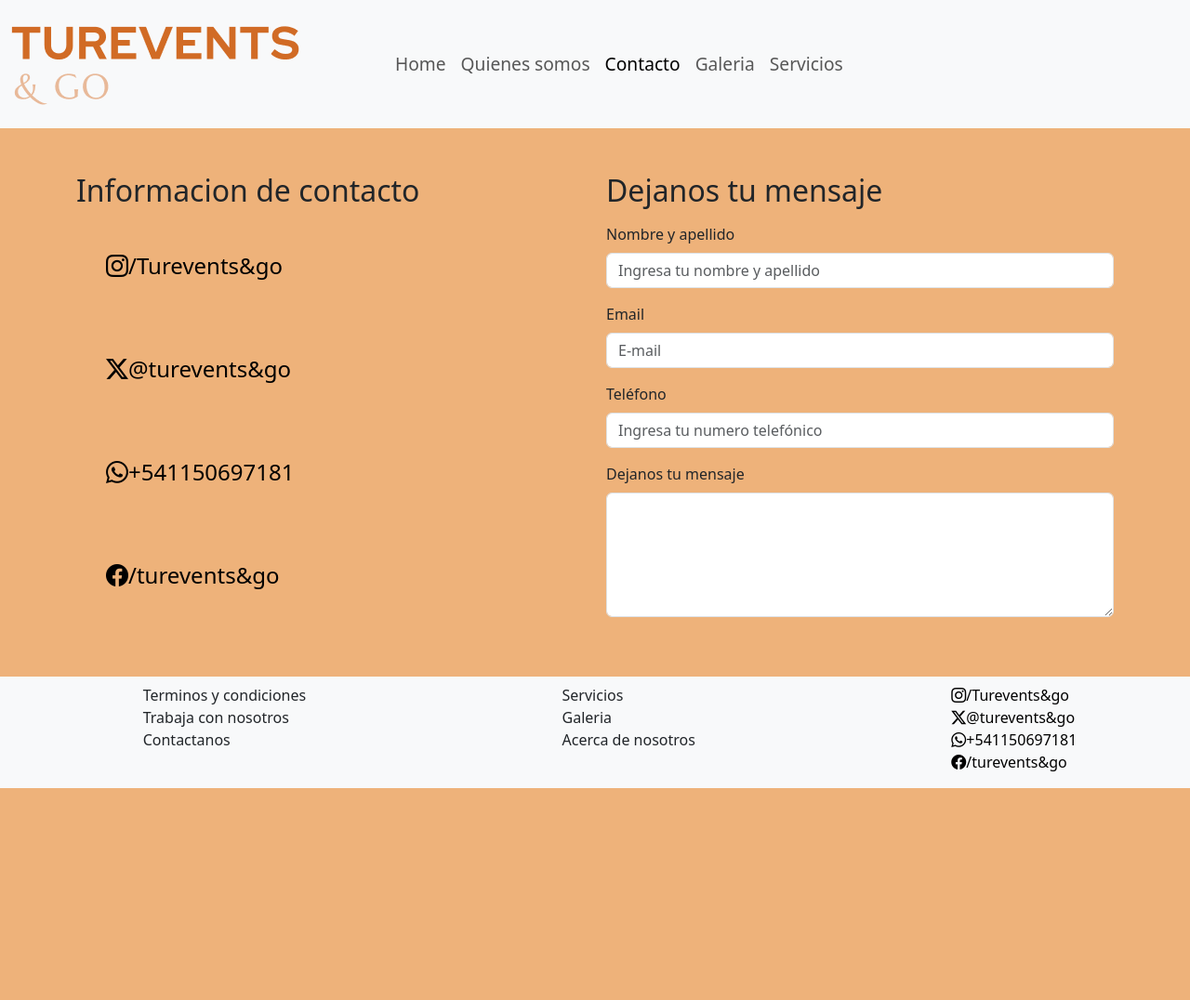
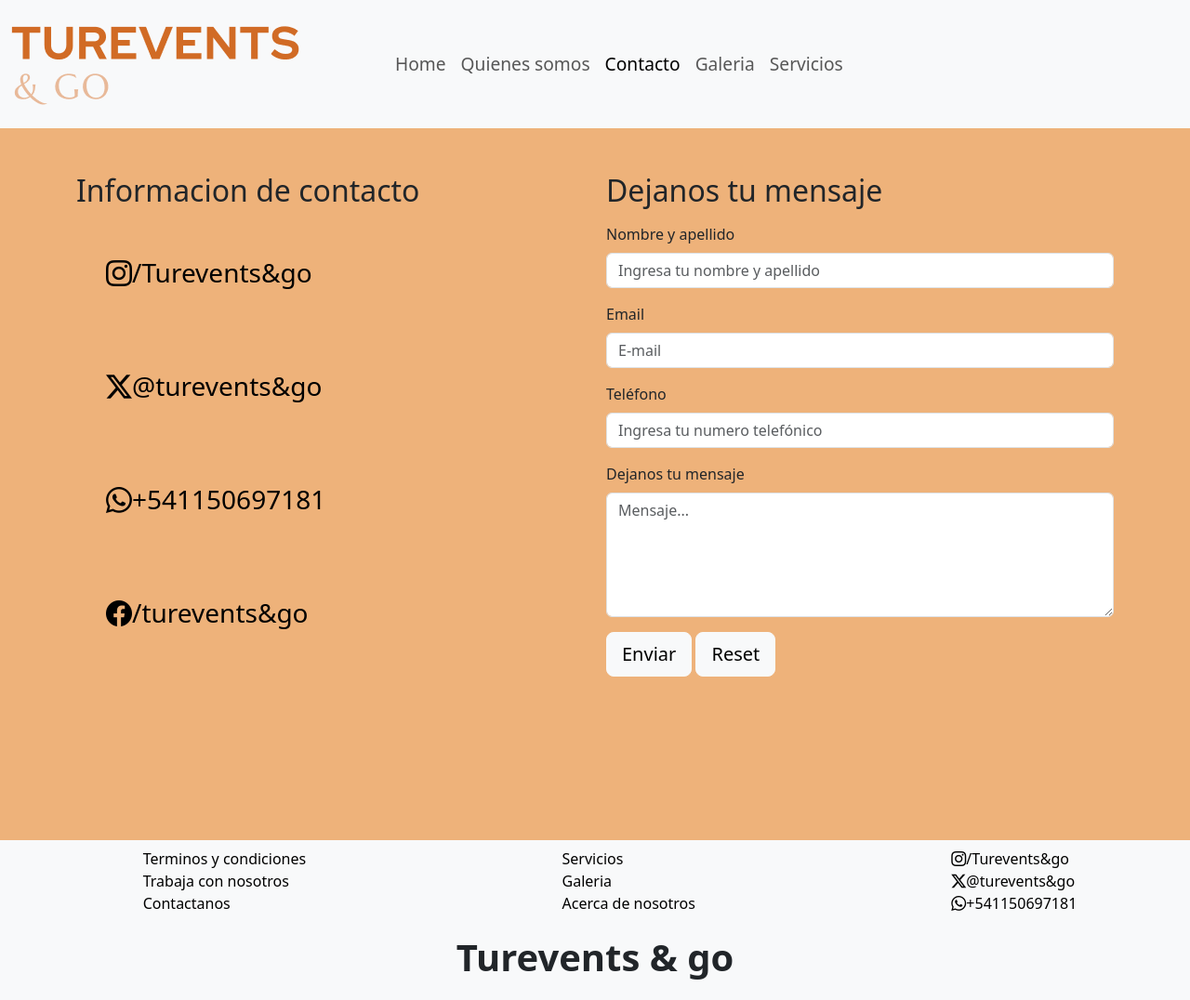
Before and after one commit to Gonzalocuenca/Proyect.final, a plain HTML site: page pages/contacto.html in a window 1280 px wide. Shown: the whole page at 93% size. Before the commit the page ends 848 px from the top, so only its background shows below. Drawn offline with nearby package versions, Linux system fonts and the light colour scheme.

Commit message:
Agrege nombre en footer y padding top

```diff
--- a/css/style.css
+++ b/css/style.css
@@ -38,3 +38,11 @@ body {
 .list-footer {
     list-style-type: none;
 }
+
+.main-quienesomos {
+    padding-bottom: 8rem;
+}
+
+.main-contacto {
+    padding-bottom: 5rem;
+}
--- a/pages/contacto.html
+++ b/pages/contacto.html
@@ -40,16 +40,16 @@
         </nav>
     </header>
 
-    <main>
+    <main class="main-contacto">
         <section class="container">
-            <div class="row mt-5 d-flex mb-5">
-                <div class="col-md-6 div1-contacto d-flex flex-column gap-2">
+            <div class="row mt-5 d-flex mb-5 gap-4 gap-md-0">
+                <div class="col-md-6 div1-contacto d-flex flex-column gap-2 ">
                     <h2>Informacion de contacto</h2>
                     <ul class="list-form">
-                        <li><a class="li-form" href="https://www.instagram.com/turenvets&go" target="_blank"><i class="bi bi-instagram "></i>/Turevents&go</a></li>
-                        <li><a class="li-form" href="https://twitter.com/turevents&go/" target="_blank"><i class="bi bi-twitter-x"></i>@turevents&go</a></li>
-                        <li><a class="li-form" href="https://wa.me/541150697181" target="_blank"><i class="bi bi-whatsapp"></i>+541150697181</a></li>
-                        <li><a class="li-form" href="https://www.facebook.com/turevents&go" target="_blank"><i class="bi bi-facebook"></i>/turevents&go</a></li>
+                        <li><a class="li-form fs-3" href="https://www.instagram.com/turenvets&go" target="_blank"><i class="bi bi-instagram "></i>/Turevents&go</a></li>
+                        <li><a class="li-form fs-3" href="https://twitter.com/turevents&go/" target="_blank"><i class="bi bi-twitter-x"></i>@turevents&go</a></li>
+                        <li><a class="li-form fs-3" href="https://wa.me/541150697181" target="_blank"><i class="bi bi-whatsapp"></i>+541150697181</a></li>
+                        <li><a class="li-form fs-3" href="https://www.facebook.com/turevents&go" target="_blank"><i class="bi bi-facebook"></i>/turevents&go</a></li>
                     </ul>
                 </div>
                 <div class="col-md-6 div2-contacto d-flex flex-column gap-2">
@@ -69,7 +69,11 @@
                         </div>
                         <div class="mb-3">
                             <label for="exampleFormControlTextarea1" class="form-label">Dejanos tu mensaje</label>
-                            <textarea class="form-control" id="exampleFormControlTextarea1" rows="5"></textarea>
+                            <textarea class="form-control" id="exampleFormControlTextarea1" placeholder="Mensaje..." rows="5"></textarea>
+                        </div>
+                        <div>
+                          <button type="submit" class="btn btn-light btn-lg button-contacto">Enviar</button>
+                          <button type="reset" class="btn btn-light btn-lg button-contacto">Reset</button>
                         </div>
                     </form>
                 </div>
@@ -77,22 +81,22 @@
         </section>
     </main>
 
-    <footer class="footer bg-body-tertiary mt-5 pt-2">
+    <footer class="footer footer-contacto bg-body-tertiary mt-5 pt-2">
       <div class="d-flex w-100 justify-content-around">
 
        <div class="column-md-4">
          <ul class="list-footer">
-           <li>Terminos y condiciones</li>
-           <li>Trabaja con nosotros</li>
-            <li>Contactanos</li>
+           <li><a class="li-form" href="https://policies.google.com/terms?hl=es">Terminos y condiciones</a></li>
+           <li><a class="li-form" href="../pages/contacto.html">Trabaja con nosotros</a></li>
+           <li><a class="li-form" href="../pages/contacto.html">Contactanos</a></li>
           </ul>
         </div>
 
         <div class="column-md-4">
           <ul class="list-footer">
-            <li>Servicios</li>
-            <li>Galeria</li>
-           <li>Acerca de nosotros</li>
+            <li><a class="li-form"  href="../pages/servicios.html">Servicios</a></li>
+            <li><a class="li-form" href="../pages/galeria.html">Galeria</a></li>
+            <li><a class="li-form" href="../pages/quienes-somos.html">Acerca de nosotros</a></li>
           </ul>
         </div>
 
@@ -101,10 +105,14 @@
             <li><a class="li-form" href="https://www.instagram.com/turenvets&go" target="_blank"><i class="bi bi-instagram "></i>/Turevents&go</a></li>
             <li><a class="li-form" href="https://twitter.com/turevents&go/" target="_blank"><i class="bi bi-twitter-x"></i>@turevents&go</a></li>
             <li><a class="li-form" href="https://wa.me/541150697181" target="_blank"><i class="bi bi-whatsapp"></i>+541150697181</a></li>
-           <li><a class="li-form" href="https://www.facebook.com/turevents&go" target="_blank"><i class="bi bi-facebook"></i>/turevents&go</a></li>
           </ul>
         </div>
       </div>
+
+      <div class="row text-center fs-1">
+        <p><strong>Turevents & go</strong></p>
+      </div>
+
     </footer>
 
     <script src="https://cdn.jsdelivr.net/npm/bootstrap@5.3.2/dist/js/bootstrap.bundle.min.js" integrity="sha384-C6RzsynM9kWDrMNeT87bh95OGNyZPhcTNXj1NW7RuBCsyN/o0jlpcV8Qyq46cDfL" crossorigin="anonymous"></script>
```
Also changed, not shown: index.html (+14 -10 lines), pages/galeria.html (+23 -19 lines), pages/quienes-somos.html (+14 -10 lines), pages/servicios.html (+13 -10 lines).
